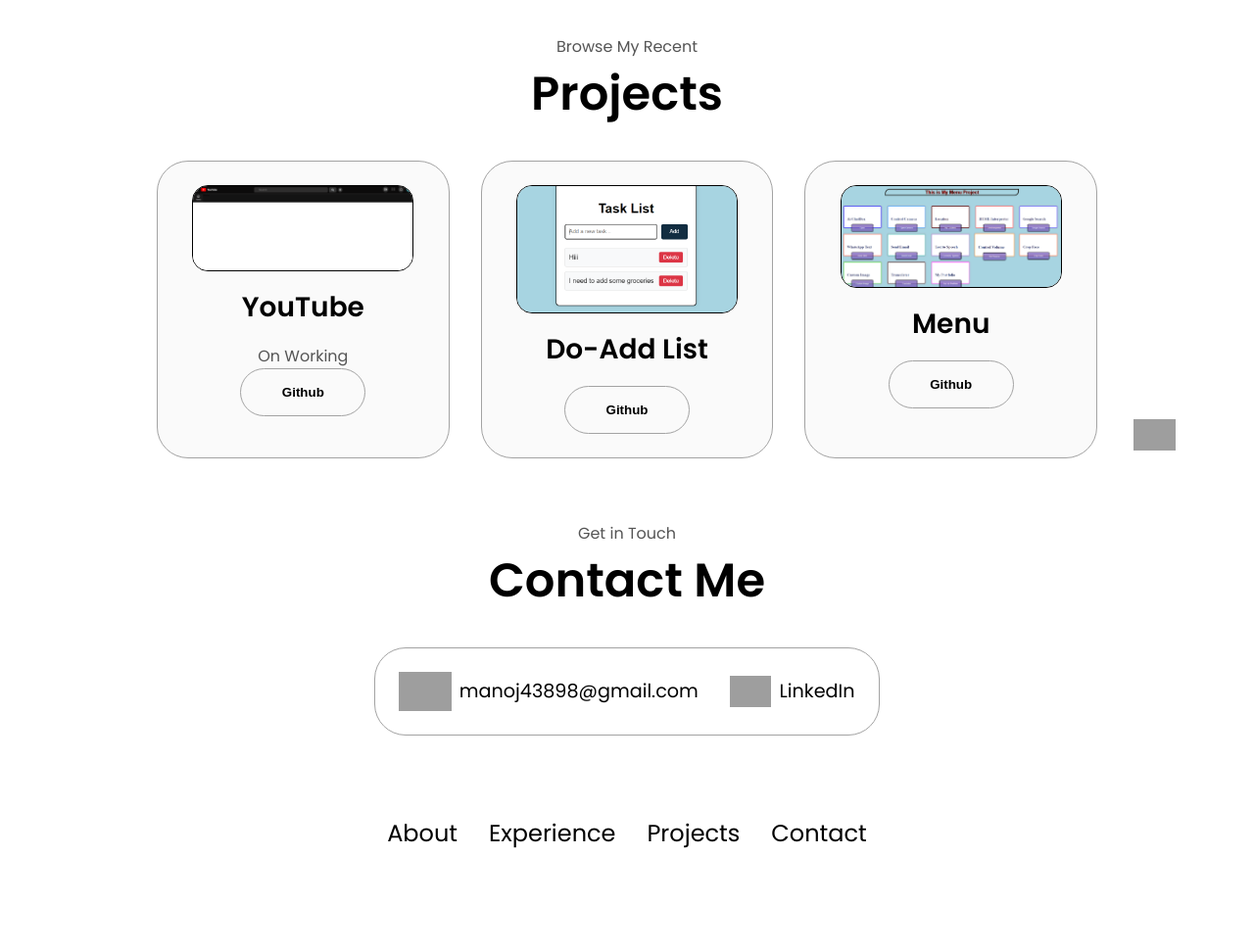
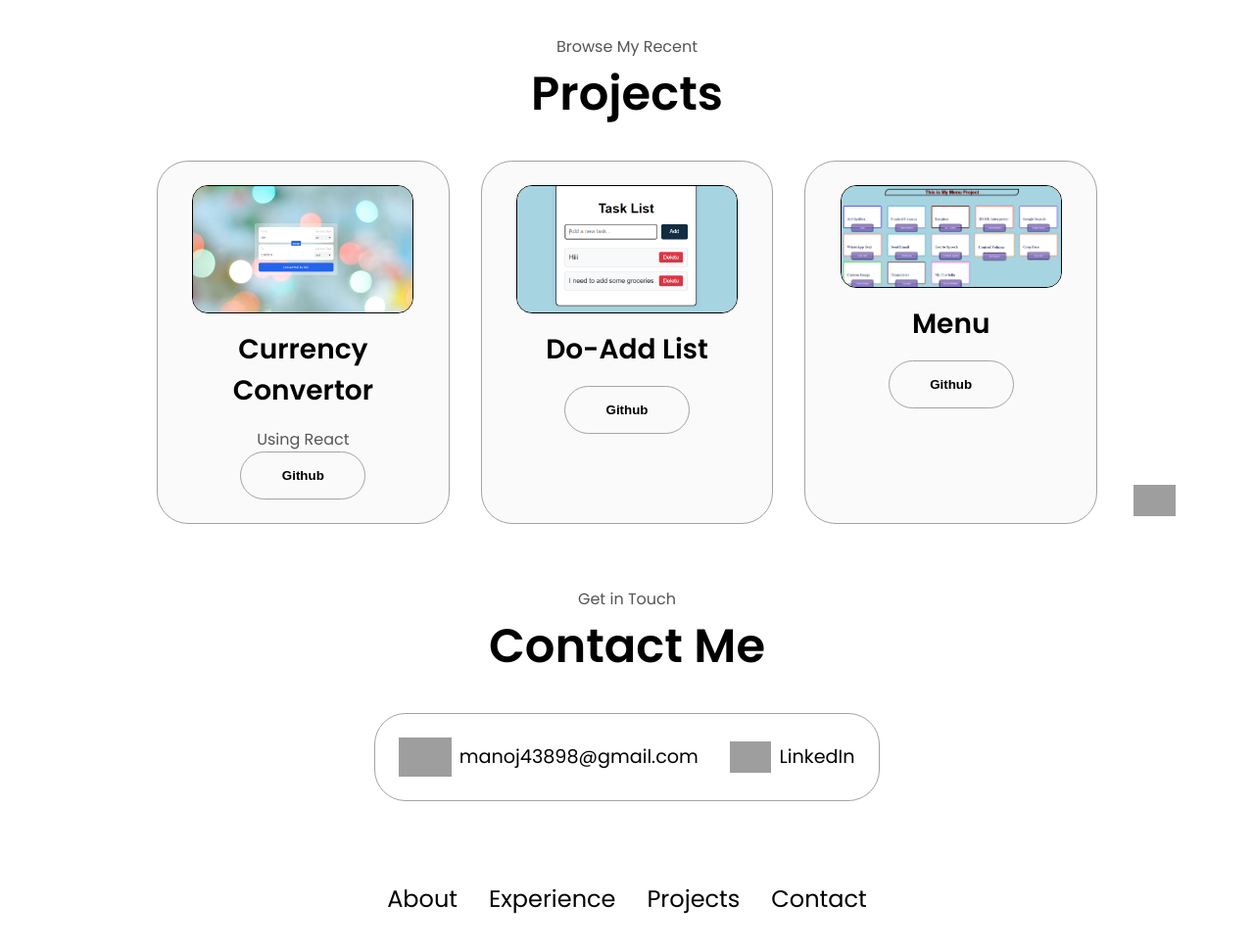
Before and after one commit to manojsi70/portfolio, a website: page index.html in a window 1280 px wide. Shown: the part 2429-3400 px from the top of the page at 98% size. Drawn offline with Linux system fonts and the light colour scheme; grey boxes are pictures that could not be loaded.

Commit message:
new information

```diff
--- a/index.html
+++ b/index.html
@@ -825,14 +825,14 @@
         <div class="about-containers">
           <div class="details-container color-container">
             <div class="article-container">
-              <img src="assets/youtube.png" alt="Project 1" class="project-img" />
+              <img src="assets/curreny.png" alt="Project 1" class="project-img" />
             </div>
-            <h2 class="experience-sub-title project-title">YouTube</h2>
-            <p>On Working</p>
+            <h2 class="experience-sub-title project-title">Currency Convertor</h2>
+           <p>Using React</p>
             <div class="btn-container">
               <button
                 class="btn btn-color-2 project-btn"
-                onclick="location.href='https://github.com/manojsi70/'"
+                onclick="location.href='https://github.com/manojsi70/Currency-Convertor'"
               >
                 Github
               </button>
```
Also changed, not shown: assets/curreny.png (added).
